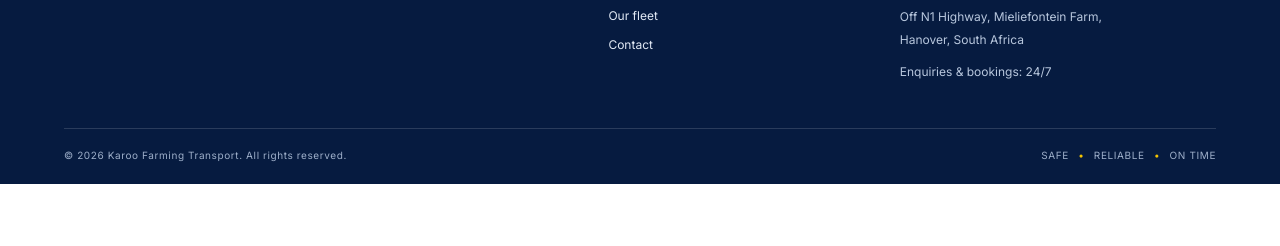
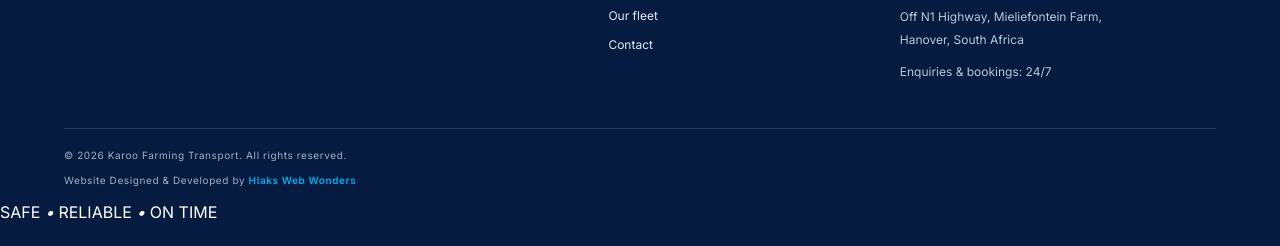
Before and after one commit to ngobenih45-maker/Karoo-Farming-Transport-, a plain HTML site: page index.html in a window 1280 px wide. Shown: the part 4771-5017 px from the top of the page. Before the commit the page ends 4955 px from the top, so only its background shows below. Drawn offline with nearby package versions, Linux system fonts and the light colour scheme; a web font is replaced by a local one.

Commit message:
Update footer to include design credit
Added website design credit to footer.

```diff
--- a/index.html
+++ b/index.html
@@ -46,7 +46,13 @@
 <section class="quote-band"><div class="container quote-band-inner"><div><div class="section-label light">READY WHEN YOU ARE</div><h2>Let's get your load<br>where it needs to be.</h2><p>Tell us what you need moved, where it must go and when.</p></div><a class="btn btn-yellow" href="contact.html">Get a quote <span>↗</span></a></div></section>
 <section class="section values-section"><div class="container values-grid"><div><div class="section-label">04 / THE KFT PROMISE</div><h2>Simple values.<br><span>Serious delivery.</span></h2></div><div class="value"><b>01</b><h3>Safe</h3><p>Your cargo deserves care and responsible handling throughout the journey.</p></div><div class="value"><b>02</b><h3>Reliable</h3><p>Clear communication and a service approach built around your transport needs.</p></div><div class="value"><b>03</b><h3>On time</h3><p>We understand that delivery timing matters to your plans and your business.</p></div></div></section>
 </main>
-<footer class="footer"><div class="container footer-grid"><div><a class="brand footer-brand" href="index.html"><img src="logo.jpg" alt=""><span><b>KAROO FARMING</b><strong>TRANSPORT</strong></span></a><p>Safe. Reliable. On time. Transport and logistics solutions across South Africa.</p></div><div><h4>Explore</h4><a href="about.html">About us</a><a href="services.html">Services</a><a href="fleet.html">Our fleet</a><a href="contact.html">Contact</a></div><div><h4>Contact</h4><a href="tel:0232050507">023 205 0507</a><a href="tel:+27792145474">+27 79 214 5474</a><span>Off N1 Highway, Mieliefontein Farm,<br>Hanover, South Africa</span><span>Enquiries & bookings: 24/7</span></div></div><div class="container footer-bottom"><span>© <span id="year"></span> Karoo Farming Transport. All rights reserved.</span><span>SAFE <i>•</i> RELIABLE <i>•</i> ON TIME</span></div></footer>
+<footer class="footer"><div class="container footer-grid"><div><a class="brand footer-brand" href="index.html"><img src="logo.jpg" alt=""><span><b>KAROO FARMING</b><strong>TRANSPORT</strong></span></a><p>Safe. Reliable. On time. Transport and logistics solutions across South Africa.</p></div><div><h4>Explore</h4><a href="about.html">About us</a><a href="services.html">Services</a><a href="fleet.html">Our fleet</a><a href="contact.html">Contact</a></div><div><h4>Contact</h4><a href="tel:0232050507">023 205 0507</a><a href="tel:+27792145474">+27 79 214 5474</a><span>Off N1 Highway, Mieliefontein Farm,<br>Hanover, South Africa</span><span>Enquiries & bookings: 24/7</span></div></div><div class="container footer-bottom"><span>© <span id="year"></span> Karoo Farming Transport. All rights reserved. <p style="margin-top:8px;">
+        Website Designed & Developed by
+        <a href="https://hlakswebwonders.site" target="_blank" style="color:#00AEEF;font-weight:600;text-decoration:none;">
+            Hlaks Web Wonders
+        </a>
+    </p>
+</div></span><span>SAFE <i>•</i> RELIABLE <i>•</i> ON TIME</span></div></footer>
 <a class="whatsapp-float" href="#" data-wa="Hello Karoo Farming Transport. I would like to make a transport enquiry." aria-label="Chat on WhatsApp">☏</a>
 <script src="script.js"></script>
 </body></html>
```
